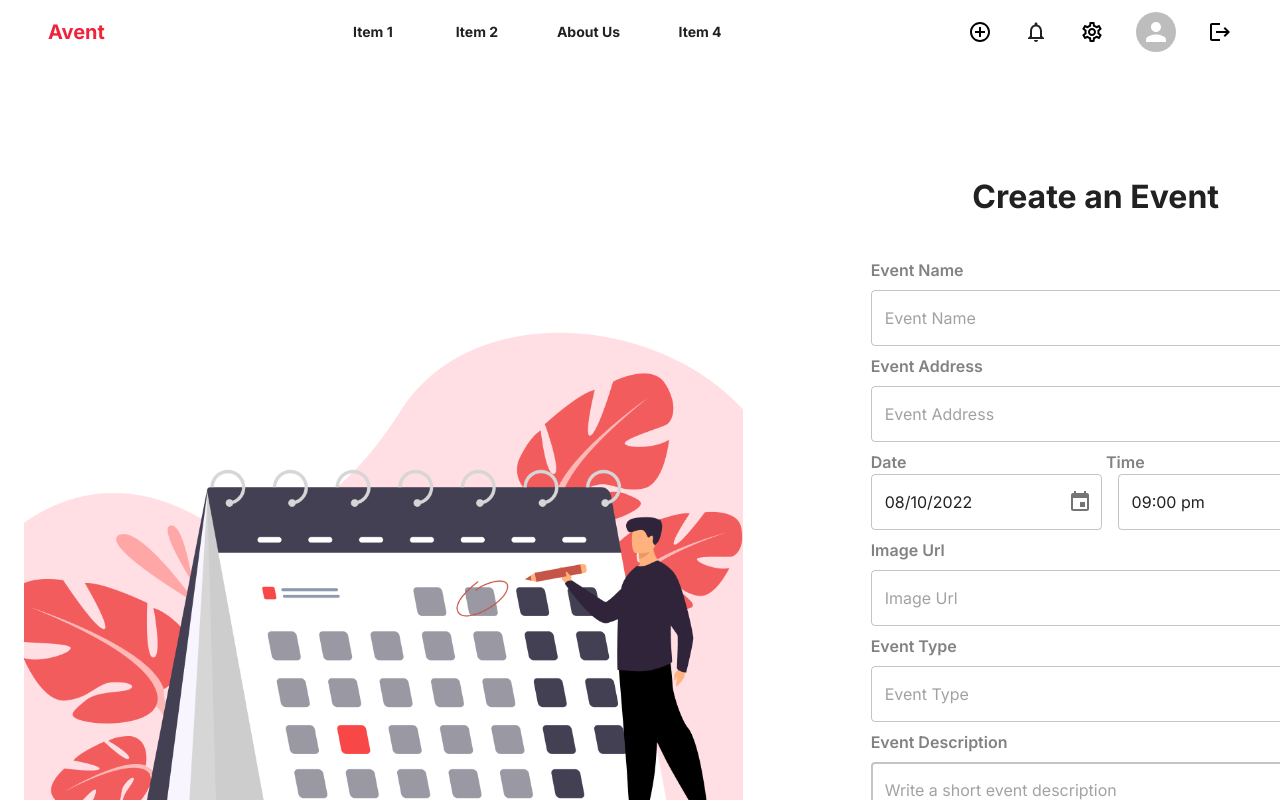
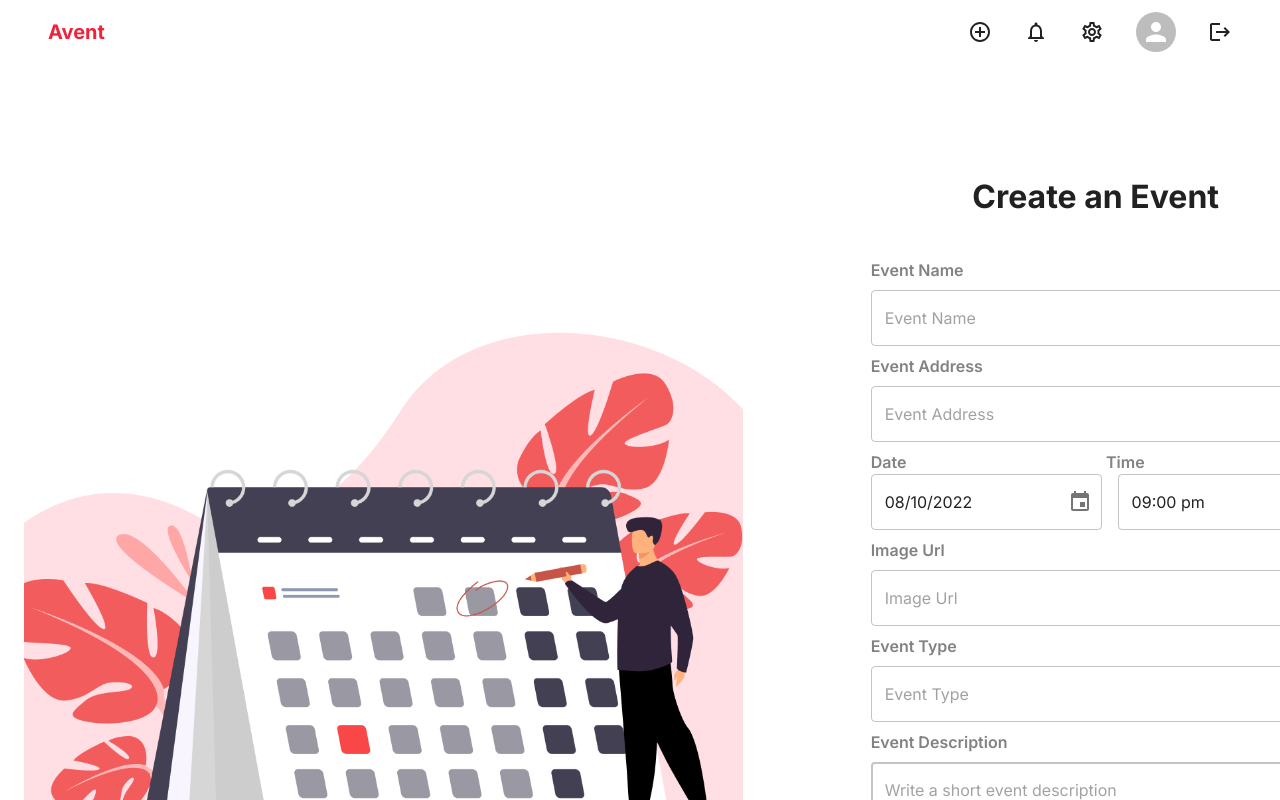
Before and after one commit to Avent-App/Avent-app, a React (Vite) app in the folder avent-app/: page /createEvent in a window 1280 px wide. Shown: the top 800 px of the page. Built offline with nearby package versions, Linux system fonts and the light colour scheme.

Commit message:
uninstall broken dependecy

```diff
--- a/avent-app/package.json
+++ b/avent-app/package.json
@@ -15,7 +15,6 @@
     "@emotion/styled": "^11.9.3",
     "@fontsource/roboto": "^4.5.7",
     "@material-ui/core": "^4.12.4",
-    "@material-ui/styles": "^4.11.5",
     "@mui/icons-material": "^5.8.4",
     "@mui/material": "^5.9.1",
     "@mui/x-date-pickers": "^5.0.0-beta.3",
--- a/avent-app/src/components/AboutUs.jsx
+++ b/avent-app/src/components/AboutUs.jsx
@@ -5,7 +5,7 @@ import about from "../assets/about.jpg";
 
 const AboutUs = () => {
   return (
-    <Grid container component="main" sx={{ height: "100vh", display: "flex" }}>
+    <Grid container component="main" sx={{ height: "70vh", display: "flex" }}>
       <CssBaseline />
       <Grid item xs={12} sm={8} md={5} elevation={6}>
         <Box
@@ -15,13 +15,13 @@ const AboutUs = () => {
             display: "flex",
             flexDirection: "column",
             alignItems: "center",
-            marginTop: "250px",
+            // marginTop: "250px",
             marginLeft: "150px",
             width: "550px",
-            height: "580px",
+            height: "500px",
           }}
         >
-          <Typography sx={{ fontSize: 80, fontWeight: "bold", lineHeight: 1.3, width: "10px", marginRight: "34rem", marginBottom: "1.5rem" }}>
+          <Typography sx={{ fontSize: 45, fontWeight: "bold", lineHeight: 1.3, width: "10px", marginRight: "34rem", marginBottom: "1.5rem" }}>
             About Us
           </Typography>
           <Typography align="justify" sx={{ fontWeight: "regular", fontSize: 16, fontStyle: "normal", width: "30vw" }}>
--- a/avent-app/src/components/GlobalNavbar.jsx
+++ b/avent-app/src/components/GlobalNavbar.jsx
@@ -8,22 +8,10 @@ import SettingsOutlinedIcon from "@mui/icons-material/SettingsOutlined";
 import NotificationsNoneOutlinedIcon from "@mui/icons-material/NotificationsNoneOutlined";
 import AddCircleOutlineIcon from "@mui/icons-material/AddCircleOutline";
 import { Link as RouterLink } from "react-router-dom";
-import { makeStyles } from "@material-ui/core/styles";
 import LogoutIcon from "@mui/icons-material/Logout";
 import { useNavigate } from "react-router-dom";
 
-const useStyles = makeStyles((theme) => ({
-  clickableIcon: {
-    color: "black",
-    "&:hover": {
-      color: "#D90429",
-    },
-    cursor: "pointer",
-  },
-}));
-
 export default function GlobalNavbar() {
-  const classes = useStyles();
   const navigate = useNavigate();
 
   /**
@@ -51,21 +39,13 @@ export default function GlobalNavbar() {
               Avent
             </Link>
           </Typography>
-          <Box sx={{ flexGrow: 1 }}>
-            <Stack direction="row" spacing={5}>
-              <Button color="inherit">Item 1</Button>
-              <Button color="inherit">Item 2</Button>
-              <Button color="inherit">About Us</Button>
-              <Button color="inherit">Item 4</Button>
-            </Stack>
-          </Box>
           <Box sx={{ flexGrow: 0 }}>
             <Stack direction="row" spacing={4} justifyContent="center" alignItems="center">
-              <AddCircleOutlineIcon onClick={(event) => (window.location.href = "createEvent")} className={classes.clickableIcon} />
+              <AddCircleOutlineIcon onClick={(event) => (window.location.href = "createEvent")} />
               <NotificationsNoneOutlinedIcon />
-              <SettingsOutlinedIcon className={classes.clickableIcon} />
+              <SettingsOutlinedIcon />
               <Avatar />
-              <LogoutIcon onClick={handleOnLogout} className={classes.clickableIcon} />
+              <LogoutIcon onClick={handleOnLogout} />
             </Stack>
           </Box>
         </Toolbar>
```
Also changed, not shown: 1 other file (tests, documents, lock files or other folders).
